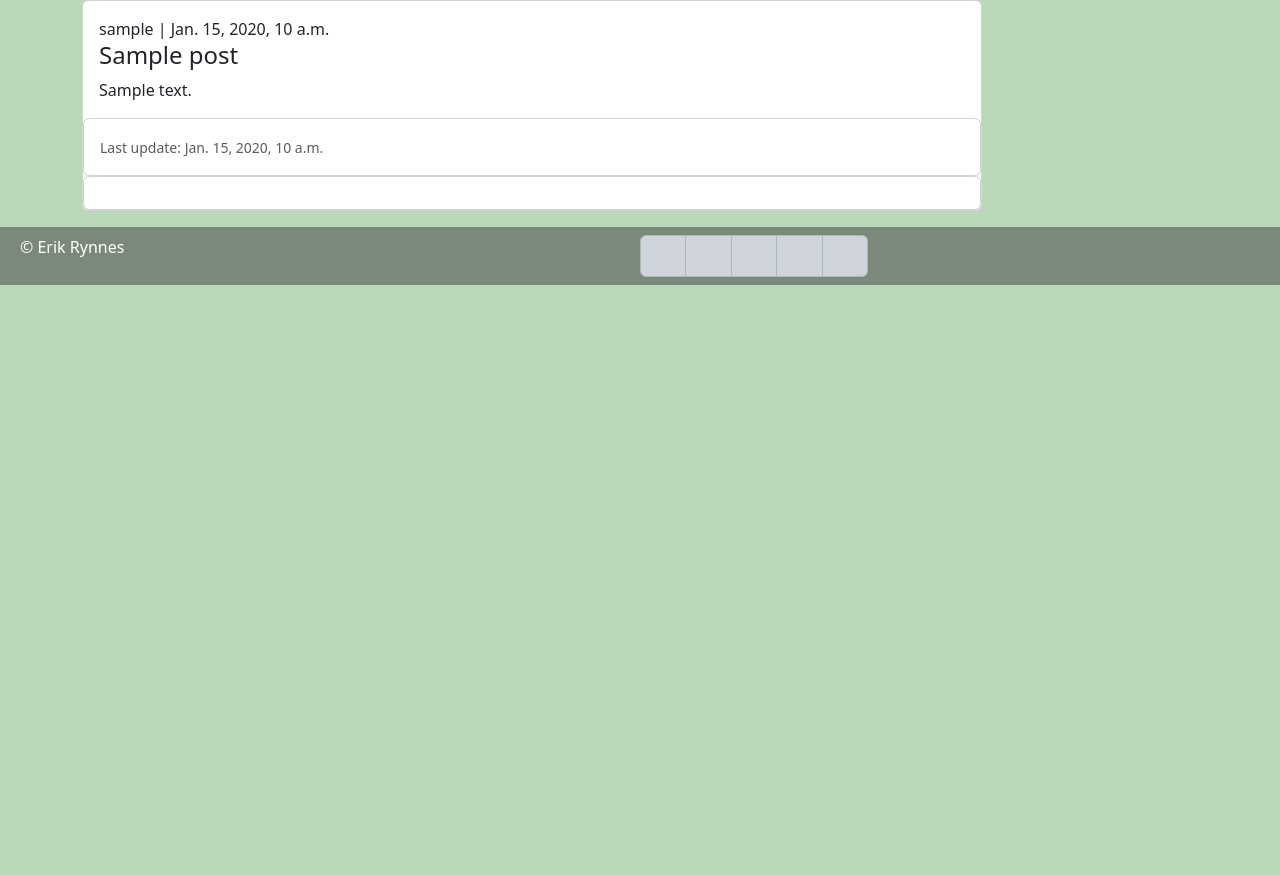
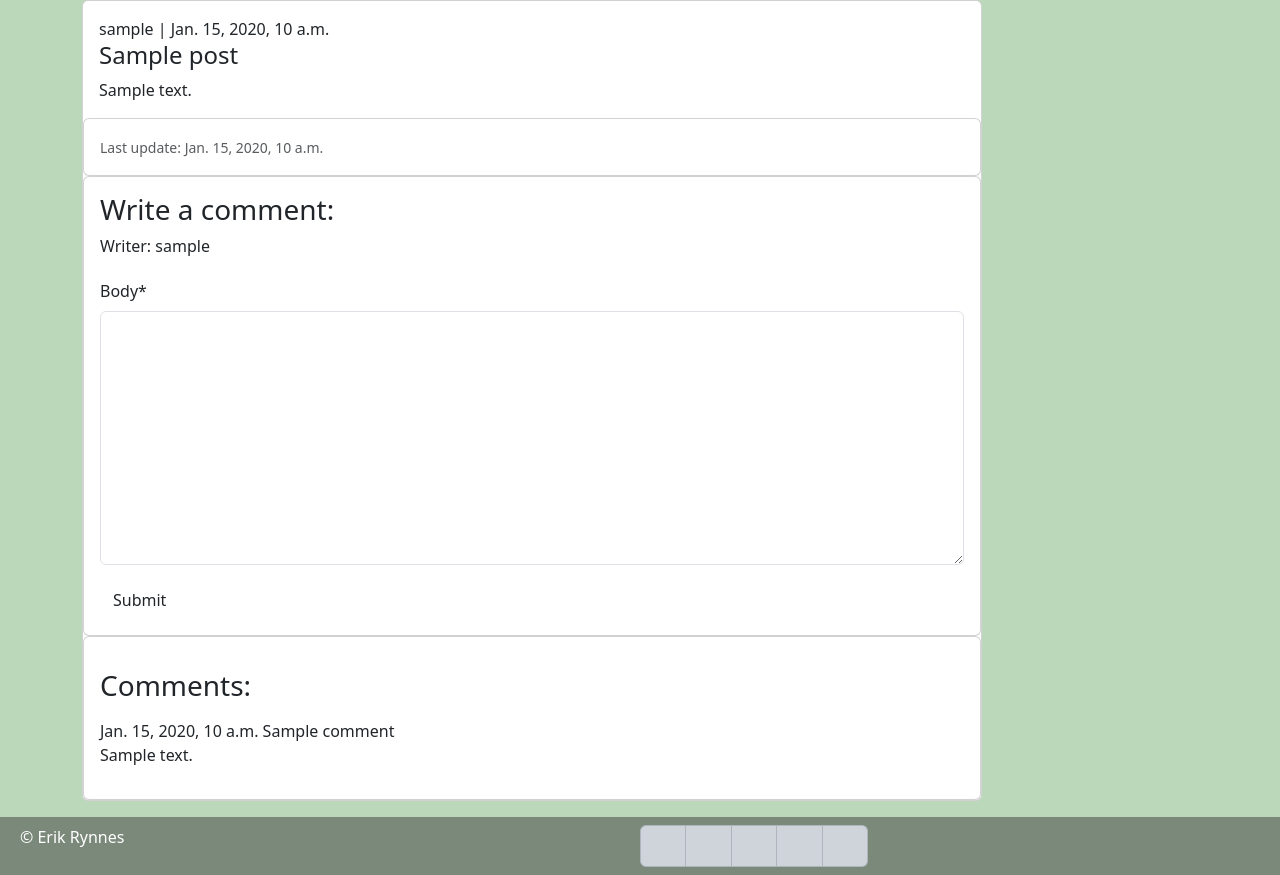
Before and after one commit to GroundBuilder/to-be-ahead-blog, a Django app: a page that uses templates/post_detail.html in a window 1280 px wide. Shown: the part 80-955 px from the top of the page. Before the commit the page ends 365 px from the top, so only its background shows below. Run offline with Django 3.2, Linux system fonts and the light colour scheme; a user stored in the database is signed in; tables that the repository leaves empty hold one stand-in row (values such as "Sample post"); some libraries are stand-ins or nearby versions; some web fonts are replaced.

Commit message:
Fix. Comments is now generated below the blog.

```diff
--- a/templates/post_detail.html
+++ b/templates/post_detail.html
@@ -29,8 +29,6 @@
             <div class="card">
                 <div class="card-body">
                     {% if commented %}
-
-                    {% if commented %}
                     <div class="alert alert-success" role="alert">
                         Your comment is awaiting approval
                     </div>
@@ -46,7 +44,17 @@
                     </form>
                     {% endif %}
                     {% endif %}
-                    {% endif %}
+
+                </div>
+            </div>
+            <div class="card">
+                <div class="card-body">
+                    <p class="card-text"><h3>Comments:</h3></p>
+                    {% for comment in comments %}
+                    {{ comment.created_on }}
+                    {{ comment.name }}
+                    {{ comment.body | linebreaks }}
+                    {% endfor %}
                 </div>
             </div>
         </div>
```
